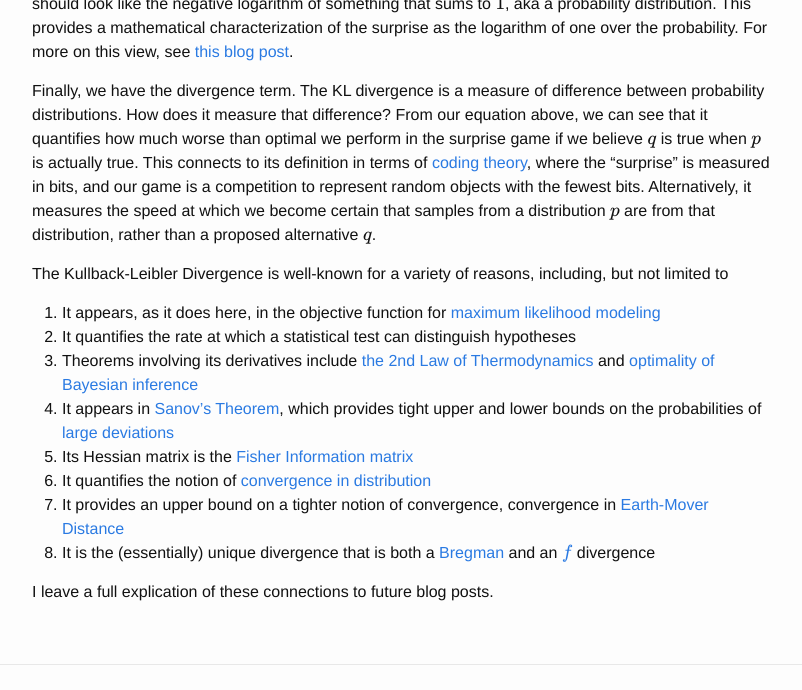
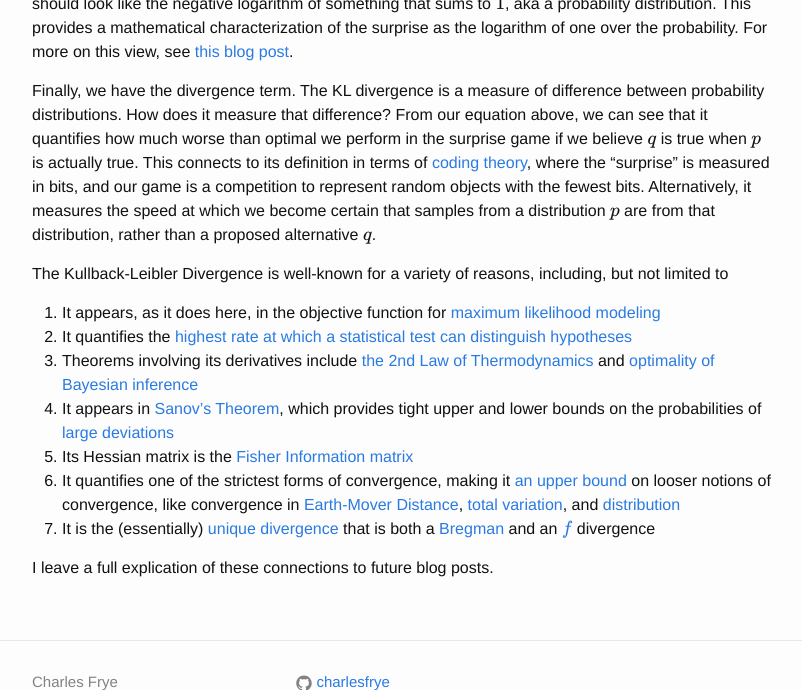
Before and after one commit to charlesfrye/charlesfrye.github.io, a Jekyll site: the page built from _posts/2017-11-09-the-surprise-game.markdown, in a window 1280 px wide and 900 px high, scrolled down 3755 px, cut to the strip 0-690 px from the top of the window. Shown: the whole strip, without its empty margins (238-1040 px from the left). Built offline with Jekyll 4.4.1, drawn with Linux system fonts in a browser that asks for light colours; formulas are drawn with MathJax 3.

Commit message:
corrects error on convergence properties, adds more links

```diff
--- a/_posts/2017-11-09-the-surprise-game.markdown
+++ b/_posts/2017-11-09-the-surprise-game.markdown
@@ -345,7 +345,8 @@ including, but not limited to
 
 1. It appears, as it does here, in the objective function for
 [maximum likelihood modeling](https://wiseodd.github.io/techblog/2017/01/26/kl-mle/)
-1. It quantifies the rate at which a statistical test can distinguish hypotheses
+1. It quantifies the
+[highest rate at which a statistical test can distinguish hypotheses](https://en.wikipedia.org/wiki/Kullback%E2%80%93Leibler_divergence#Discrimination_information)
 1. Theorems involving its derivatives include
 [the 2nd Law of Thermodynamics](http://www.mdpi.com/1099-4300/18/2/46/pdf)
 and
@@ -353,10 +354,17 @@ and
 1. It appears in [Sanov's Theorem](https://blogs.princeton.edu/sas/2013/10/10/lecture-3-sanovs-theorem/),
 which provides tight upper and lower bounds on the probabilities of [large deviations](https://en.wikipedia.org/wiki/Large_deviations_theory)
 1. Its Hessian matrix is the [Fisher Information matrix](https://web.stanford.edu/class/stats311/Lectures/lec-09.pdf)
-1. It quantifies the notion of [convergence in distribution](://en.wikipedia.org/wiki/Convergence_of_random_variables#Convergence_in_distribution)
-1. It provides an upper bound on a tighter notion of convergence, convergence in
-[Earth-Mover Distance](https://www.datadoghq.com/blog/engineering/robust-statistical-distances-for-machine-learning/)
-1. It is the (essentially) unique divergence that is both a
+1. It quantifies one of the strictest forms of convergence,
+making it
+[an upper bound](https://en.wikipedia.org/wiki/Pinsker%27s_inequality)
+on looser notions of convergence,
+like convergence in
+[Earth-Mover Distance](https://www.datadoghq.com/blog/engineering/robust-statistical-distances-for-machine-learning/),
+[total variation](http://www.stat.yale.edu/~pollard/Courses/607.spring05/handouts/Totalvar.pdf), and
+[distribution](https://en.wikipedia.org/wiki/Convergence_of_random_variables#Convergence_in_distribution)
+1. It is the (essentially)
+[unique divergence](http://ieeexplore.ieee.org/abstract/document/5290302/)
+that is both a
 [Bregman](http://mark.reid.name/blog/meet-the-bregman-divergences.html)
 and an [$$f$$](https://en.wikipedia.org/wiki/F-divergence) divergence
 
```
